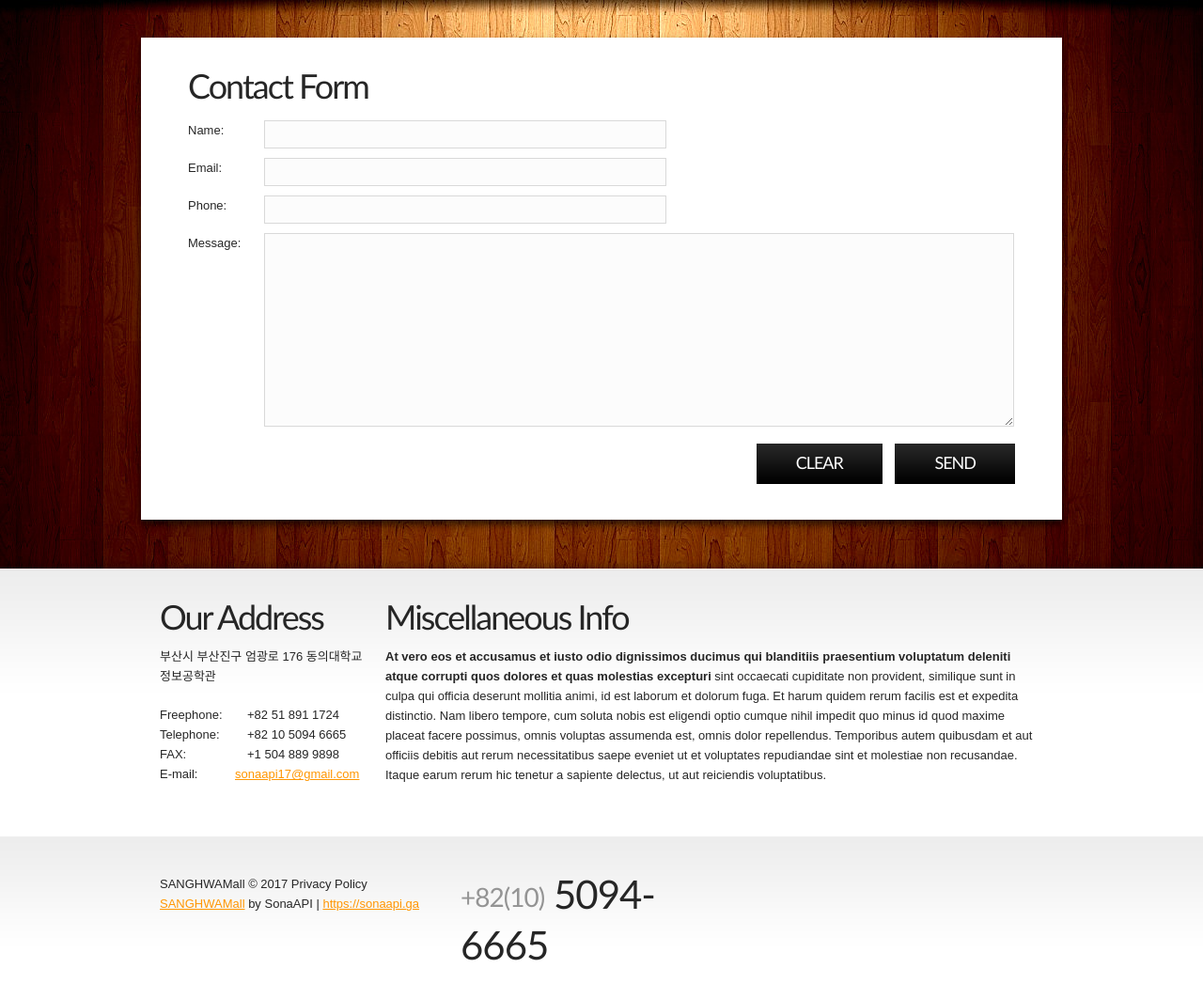
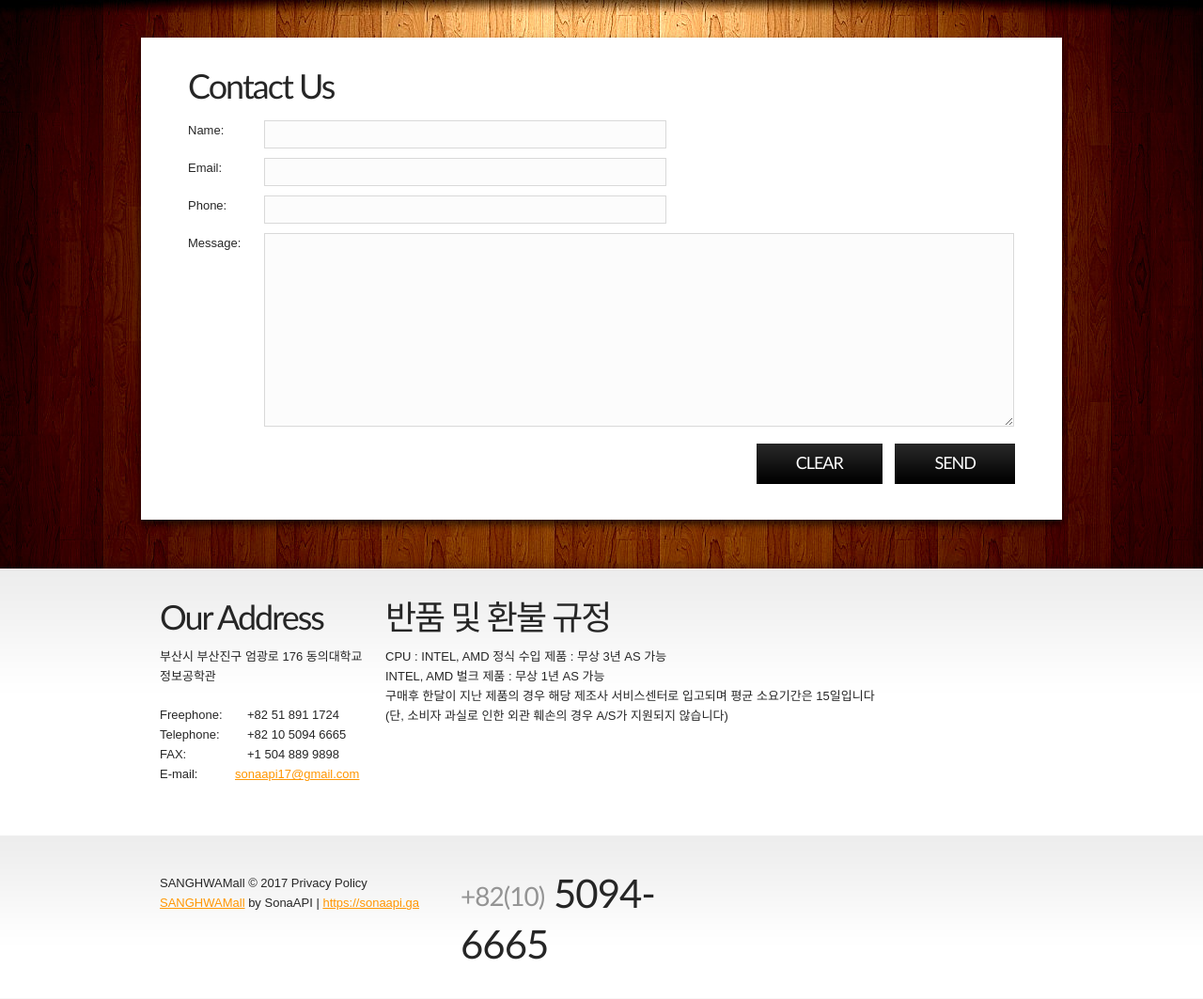
Before and after one commit to jajaspider/mall, a Django app: page /contacts/ in a window 1280 px wide. Shown: the part 172-1235 px from the top of the page at 94% size. After the commit the page ends 1193 px from the top, so only its background shows below. Run offline with Django 3.2, Linux system fonts and the light colour scheme; some libraries are stand-ins or nearby versions; some web fonts are replaced.

Commit message:
Contact 페이지 완료

```diff
--- a/shopping/templates/shopping/contacts.html
+++ b/shopping/templates/shopping/contacts.html
@@ -13,7 +13,7 @@
                                     <div class="wrapper">
                                         <div class="grid_12">
                                           <div class="indent-left">
-                                              <h3 class="p2">Contact Form</h3>
+                                              <h3 class="p2">Contact Us</h3>
                                                 <form id="contact-form" method="post" enctype="multipart/form-data">
                                                     <fieldset>
                                                           <label><span class="text-form">Name:</span><input name="p1" type="text" /></label>
@@ -52,8 +52,11 @@
                         </dl>
                     </article>
                     <article class="grid_9">
-                      <h3 class="prev-indent-bot">Miscellaneous Info</h3>
-                        <strong>At vero eos et accusamus et iusto odio dignissimos ducimus qui blanditiis praesentium voluptatum deleniti atque corrupti quos dolores et quas molestias excepturi</strong> sint occaecati cupiditate non provident, similique sunt in culpa qui officia deserunt mollitia animi, id est laborum et dolorum fuga. Et harum quidem rerum facilis est et expedita distinctio. Nam libero tempore, cum soluta nobis est eligendi optio cumque nihil impedit quo minus id quod maxime placeat facere possimus, omnis voluptas assumenda est, omnis dolor repellendus. Temporibus autem quibusdam et aut officiis debitis aut rerum necessitatibus saepe eveniet ut et voluptates repudiandae sint et molestiae non recusandae. Itaque earum rerum hic tenetur a sapiente delectus, ut aut reiciendis voluptatibus.
+                      <h3 class="prev-indent-bot">반품 및 환불 규정</h3>
+CPU : INTEL, AMD 정식 수입 제품 : 무상 3년 AS 가능<br>
+INTEL, AMD 벌크 제품 : 무상 1년 AS 가능<br>
+구매후 한달이 지난 제품의 경우 해당 제조사 서비스센터로 입고되며 평균 소요기간은 15일입니다<br>
+(단, 소비자 과실로 인한 외관 훼손의 경우 A/S가 지원되지 않습니다)<br>
                     </article>
                 </div>
             </div>
```
